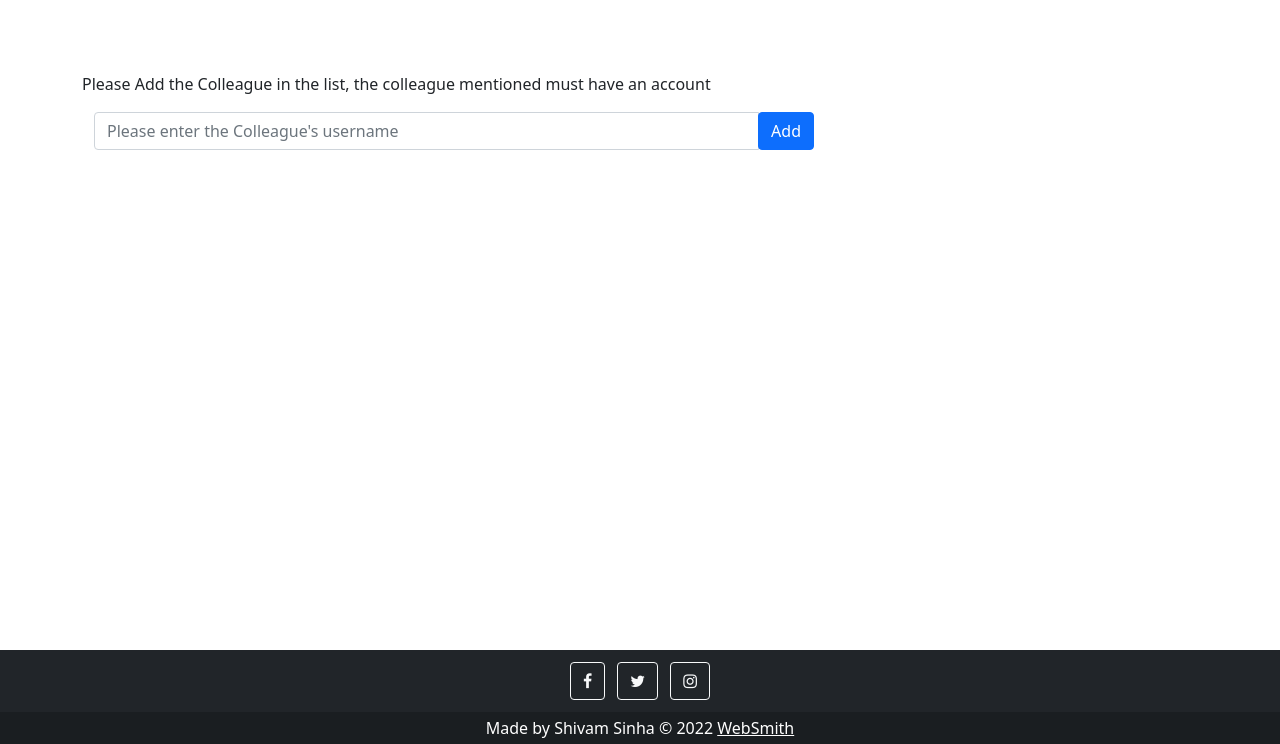
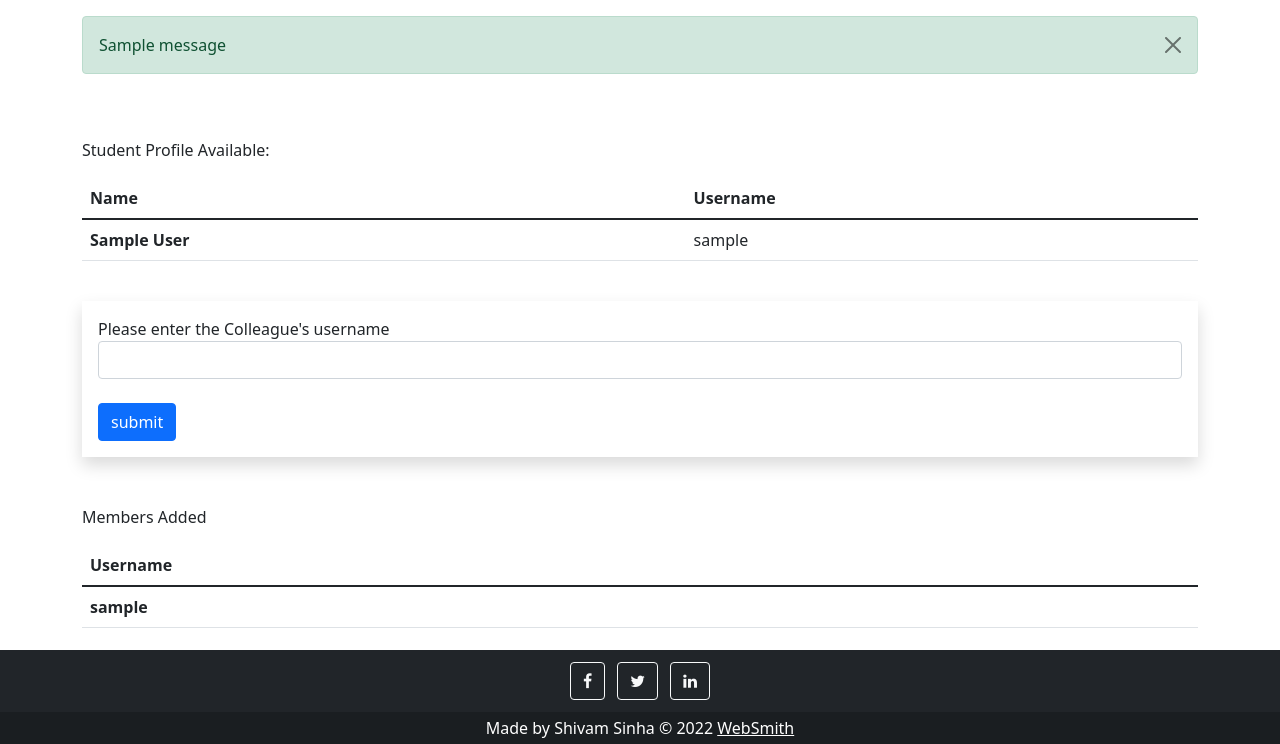
Before and after one commit to Steven4869/Infotrek-22, a Flask app: page /add_colleague in a window 1280 px wide. Shown: the part 56-800 px from the top of the page. Run offline with Flask 2, Linux system fonts and the light colour scheme; a user stored in the database is signed in; tables that the repository leaves empty hold one stand-in row (values such as "Sample post"); one stand-in notice (Sample message) is shown; lists and menus that the app fills with data are empty; parts of the project's set-up code (start-up, migrations or seed data) failed here and were passed over; some libraries are stand-ins or nearby versions.

Commit message:
Colleague page has been added

```diff
--- a/main.py
+++ b/main.py
@@ -31,7 +31,9 @@ login_manager.login_view = 'login'
 def load_user(user_id):
     return Users.query.get(int(user_id))
 
-
+class Colleague(db.Model):
+    id = db.Column(db.Integer, primary_key=True)
+    username = db.Column(db.String(50), nullable=False, unique=True)
 # Creating Post Model
 class Posts(db.Model):
     id = db.Column(db.Integer, primary_key=True)
@@ -96,8 +98,9 @@ class PostForm(FlaskForm):
 
 # Colleague Form
 class StudentForm(FlaskForm):
-    username = StringField("Please enter the username", validators=[DataRequired()])
+    username = StringField("Please enter the Colleague's username", validators=[DataRequired()])
     submit = SubmitField("submit")
+
 
 
 @app.route('/')
@@ -154,7 +157,20 @@ def dashboard():
 @app.route('/add_colleague', methods=['GET', 'POST'])
 @login_required
 def add_colleague():
-    return render_template('add_colleague.html')
+    user=Users.query.order_by(Users.date_added)
+    form=StudentForm()
+    if form.validate_on_submit():
+        colleague_user=Users.query.filter_by(username=form.username.data).first()
+        if colleague_user:
+            colleague=Colleague(username = form.username.data)
+            form.username.data = ''
+            db.session.add(colleague)
+            db.session.commit()
+            flash("User Added successfully")
+        else:
+            flash("Invalid user account")
+    members=Colleague.query.order_by(Colleague.username)
+    return render_template('add_colleague.html', form=form, user=user, members=members)
 # Add Post Page
 @app.route('/add-post', methods=['GET', 'POST'])
 # To show the page only when user is logged in
@@ -177,8 +193,9 @@ def add_post():
 # Show the Posts Page
 @app.route('/posts')
 def posts():
+    members=Colleague.query.order_by(Colleague.username)
     posts = Posts.query.order_by(Posts.date_posted.desc())
-    return render_template('posts.html', posts=posts)
+    return render_template('posts.html', posts=posts, members=members)
 
 
 # Separate page to view post
@@ -204,7 +221,7 @@ def edit_posts(id):
         return redirect(url_for('post', id=post.id))
     if current_user.id == post.author_id:
         form.title.data = post.title
-        form.slug.data = post.slug
+        form.content.data = post.content
         return render_template('edit_posts.html', form=form)
     else:
         flash("Access Denied!")
--- a/templates/add_colleague.html
+++ b/templates/add_colleague.html
@@ -1,23 +1,54 @@
 {% extends 'base.html' %}
 {% block content %}
+{% for messages in get_flashed_messages() %}
+<div class="alert alert-success alert-dismissible fade show mt-3" role="alert">
+    {{messages}}
+    <button type="button" class="btn-close" data-bs-dismiss="alert" aria-label="Close"></button>
+</div>
+{% endfor %}
 <br>
 <br>
+
+<p>Student Profile Available:</p>
+<table class="table">
+    <thead class="thead-dark">
+        <tr>
+            <th scope="col">Name</th>
+            <th scope="col">Username</th>
+        </tr>
+    </thead>
+    {% for users in user %}
+    <tbody>
+
+        <th scope="row">{{users.name}}</th>
+        <td>{{users.username}}</td>
+
+    </tbody>
+    {% endfor %}
+</table>
 <br>
-<div>
-    <p>Please Add the Colleague in the list, the colleague mentioned must have an account</p>
+<div class="shadow p-3 mb-5 bg-bodyrounded">
+    <form action="" method="post">
+        {{ form.hidden_tag() }}
+        {{form.username.label}}
+        {{form.username(class="form-control")}}
+        <br>
+        {{form.submit(class="btn btn-primary")}}
+    </form>
 </div>
-<div class="container">
-    <div class="row">
-        <div class="col-8">
-            <div class="input-group mb-3">
-                <input type="text" class="form-control" placeholder="Please enter the Colleague's username"
-                    aria-label="Colleague's username" aria-describedby="button-addon2">
-                <div class="input-group-append">
-                    <button class="btn btn-primary" type="button" id="button-addon2">Add</button>
-                </div>
-            </div>
-        </div>
-    </div>
-</div>
+<p>Members Added</p>
+<table class="table">
+    <thead class="thead-dark">
+        <tr>
+            <th scope="col">Username</th>
+        </tr>
+    </thead>
+    {% for member in members %}
+    <tbody>
+
+        <th scope="row">{{member.username}}</th>
+    </tbody>
+    {% endfor %}
+</table>
 
 {% endblock %}
--- a/templates/footer.html
+++ b/templates/footer.html
@@ -4,19 +4,15 @@
     <!-- Section: Social media -->
     <section class="mb-2">
       <!-- Facebook -->
-        <a class="btn btn-outline-light btn-floating m-1" href="#!" role="button"
-          ><i class="fa fa-facebook-f"></i
-        ></a>
+      <a class="btn btn-outline-light btn-floating m-1" href="#!" role="button"><i class="fa fa-facebook-f"></i></a>
 
       <!-- Twitter -->
-        <a class="btn btn-outline-light btn-floating m-1" href="https://twitter.com/AnimeTop102" target="_blank" role="button"
-          ><i class="fa fa-twitter"></i
-        ></a>
+      <a class="btn btn-outline-light btn-floating m-1" href="https://twitter.com/AnimeTop102" target="_blank"
+        role="button"><i class="fa fa-twitter"></i></a>
 
       <!-- Instagram -->
-        <a class="btn btn-outline-light btn-floating m-1" href="#!" role="button"
-          ><i class="fa fa-instagram"></i
-        ></a>
+      <a class="btn btn-outline-light btn-floating m-1" href="https://www.linkedin.com/in/shivam-sinha-978933225/"
+        target="_blank" role="button"><i class="fa fa-linkedin"></i></a>
     </section>
     <!-- Section: Social media -->
   </div>
--- a/templates/navbar.html
+++ b/templates/navbar.html
@@ -1,7 +1,8 @@
 <nav class="navbar navbar-expand-lg navbar-dark bg-dark">
   <div class="container-fluid">
     <a class="navbar-brand" href="{{url_for('index')}}">WebSmith</a>
-      <button class="navbar-toggler" type="button" data-bs-toggle="collapse" data-bs-target="#navbarSupportedContent" aria-controls="navbarSupportedContent" aria-expanded="false" aria-label="Toggle navigation">
+    <button class="navbar-toggler" type="button" data-bs-toggle="collapse" data-bs-target="#navbarSupportedContent"
+      aria-controls="navbarSupportedContent" aria-expanded="false" aria-label="Toggle navigation">
       <span class="navbar-toggler-icon"></span>
     </button>
     <div class="collapse navbar-collapse" id="navbarSupportedContent">
```
Also changed, not shown: migrations/versions/23c61cf9eb0f_colleague_field_has_been_added.py (added, +33 -0 lines), templates/index.html (+8 -2 lines), templates/posts.html (+9 -3 lines). Lines whose indentation alone changed are shown as unchanged.
